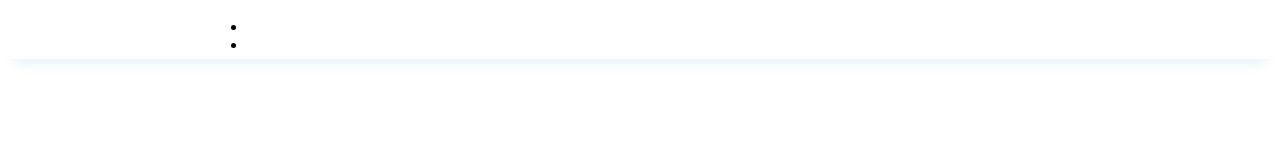
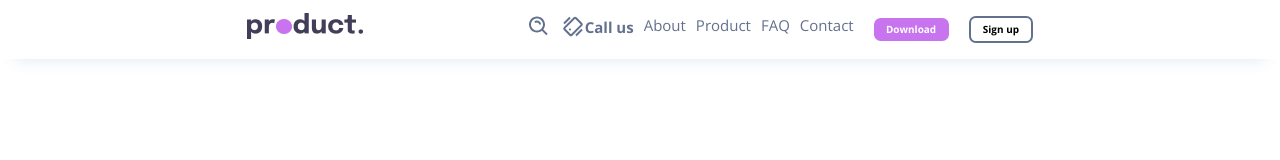
Before and after one commit to miamariia/Test_Project, a plain HTML site: page index.html in a window 1280 px wide. Drawn offline with nearby package versions, Linux system fonts and the light colour scheme.

Commit message:
added header

```diff
--- a/index.html
+++ b/index.html
@@ -1,44 +1,61 @@
 <!DOCTYPE html>
 <html lang="en">
+
 <head>
     <meta charset="UTF-8">
     <meta http-equiv="X-UA-Compatible" content="IE=edge">
     <meta name="viewport" content="width=device-width, initial-scale=1.0">
+    <link rel="preconnect" href="https://fonts.gstatic.com">
+    <link href="https://fonts.googleapis.com/css2?family=Open+Sans:wght@300;400;700&display=swap" rel="stylesheet">
+    <link rel="preconnect" href="https://fonts.gstatic.com">
+    <link href="https://fonts.googleapis.com/css2?family=Epilogue:wght@300;400;700&family=Open+Sans:wght@300;400;700&display=swap" rel="stylesheet">
     <link rel="stylesheet" href="./css/style.min.css">
     <title>Product</title>
 </head>
+
 <body>
     <div class="wrapper">
-       <header class="header header__container">
-           <div class="container">
+        <header class="header">
+            <div class="container header__container">
+
+                <div class="header__left">
 
                     <div class="logo">
-                <img src="" alt="" class="logo__img">
+                        <img src="./image/logo.png" alt="" class="logo__img">
                     </div>
+
+                </div>
+
+               <div class="header__right">
 
                 <nav class="nav">
                     <ul class="nav-list">
-                 <li class="nav-list__item"><a href="#" class="nav-list__link"></a></li>
-                 <li class="nav-list__item"><a href="#" class="nav-list__link"></a></li>
-                 <li class="nav-list__item"><a href="#" class="nav-list__link"></a></li>
-                 <li class="nav-list__item"><a href="#" class="nav-list__link"></a></li>
+                        <li class="nav-list__item"><a href="#" class="nav-list__link"><img src="./image/icon/search-alt.svg" alt=""></a></li>
+                        <li class="nav-list__item"><a href="#" class="nav-list__link nav-list__link--bold"><img src="./image/icon/mobile-vibration.svg" alt="">Call us</a></li>
+                        <li class="nav-list__item"><a href="#" class="nav-list__link">About</a></li>
+                        <li class="nav-list__item"><a href="#" class="nav-list__link">Product</a></li>
+                        <li class="nav-list__item"><a href="#" class="nav-list__link">FAQ</a></li>
+                        <li class="nav-list__item"><a href="#" class="nav-list__link">Contact</a></li>
                     </ul>
                 </nav>
 
-            <button class="btn btn--purple"></button>
-            <button class="btn"></button>
+                <button class="btn btn__header btn--purple">Download</button>
+                <button class="btn btn--borded">Sign up</button>
+
+
+               </div>
 
             </div>
         </header>
 
-       <div class="content content__container">
-           <div class="container">
+        <div class="content">
+            <div class="container content__container">
 
             </div>
         </div>
 
-       <footer class="footer footer__container">
-           <div class="container">
+        <footer class="footer">
+            <div class="container footer__container">
 
             </div>
         </footer>
@@ -47,4 +64,5 @@
 
     <script src="./js/main.js"></script>
 </body>
+
 </html>
--- a/sass/_general.scss
+++ b/sass/_general.scss
@@ -2,6 +2,7 @@
     margin: 0;
     padding: 0;
    box-sizing: border-box;
+   font-family: Open sans, sans-serif;
 }
 
 html, body {
@@ -33,9 +34,89 @@ html, body {
     box-shadow: 0 15px 16px -15px rgba(32, 108, 164, 0.16);
 
     &__container {
+        min-height: 100%;
         display: grid;
-        min-height: 100%;
+        grid-template: "left right" 1fr
+        / 2fr 10fr;
     }
+
+    &__left {
+        display: flex;
+        align-items: center;
+        grid-area: left;
+    }
+
+    .logo {
+        &__img {
+            width: 100%;
+        }
+    }
+
+    &__right {
+        display: flex;
+        justify-self: end;
+        align-items: center;
+        grid-area: right;
+    }
+
+    .nav-list {
+        display: inline-flex;
+        &__item {
+            display: inline-block;
+        }
+
+        &__link {
+            display: flex;
+            align-items: center;
+            color: $paragraph;
+            font-style: normal;
+            font-weight: normal;
+            font-size: 15px;
+            line-height: 150%;
+            text-decoration: none;
+            margin-right: 0.78vw;
+            cursor: pointer;
+
+            img {
+                max-width: 100%;
+            }
+
+            &--bold {
+                font-weight: bold;
+                line-height: 20px;
+            }
+
+        }
+
+
+    }
+
+    .btn {
+        font-weight: bold;
+        font-size: 0.78vw;
+        line-height: 150%;
+        display: block;
+        padding: 0.3125vw 0.9635vw ;
+        border-radius: 0.521vw;
+        border: none;
+
+        &__header {
+            margin-right: 1.5625vw;
+            margin-left: 0.7813vw;
+        }
+
+        &--purple {
+            color: #fff;
+            background: $primary;
+        }
+
+        &--borded {
+            background: #fff;
+            border: 2px solid #63718E;
+        }
+    }
+
+
 }
 
 .content {
--- a/sass/_variables.scss
+++ b/sass/_variables.scss
@@ -0,0 +1,8 @@
+//main color
+$primary: #C774EE;
+
+//Text-color
+$paragraph: #63718E;
+$link: #286DBD;
+$inputs: #3A3A3A;
+$title: #111563;
```
Also changed, not shown: css/style.min.css, image/icon/mobile-vibration.svg (added), image/icon/search-alt.svg (added), image/logo.png (added), image/promo-image.png (added), image/requirements-image.png (added). Lines whose indentation alone changed are shown as unchanged.
